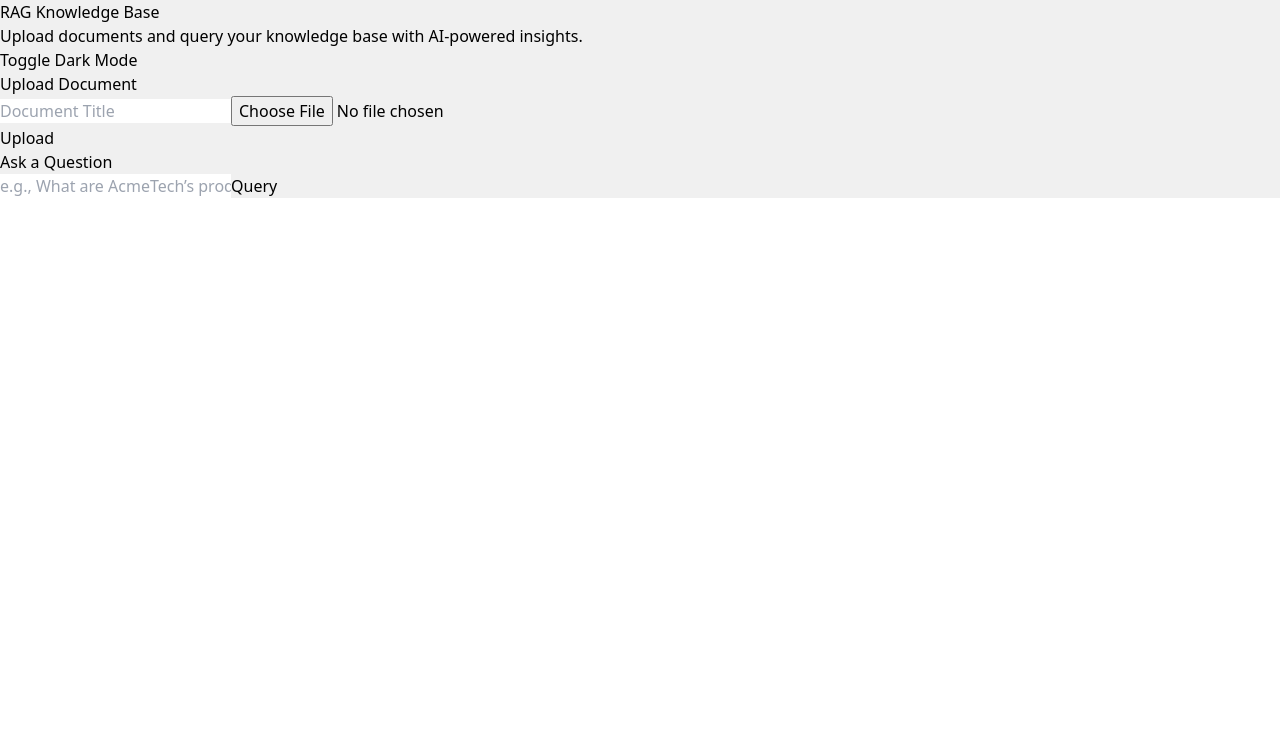
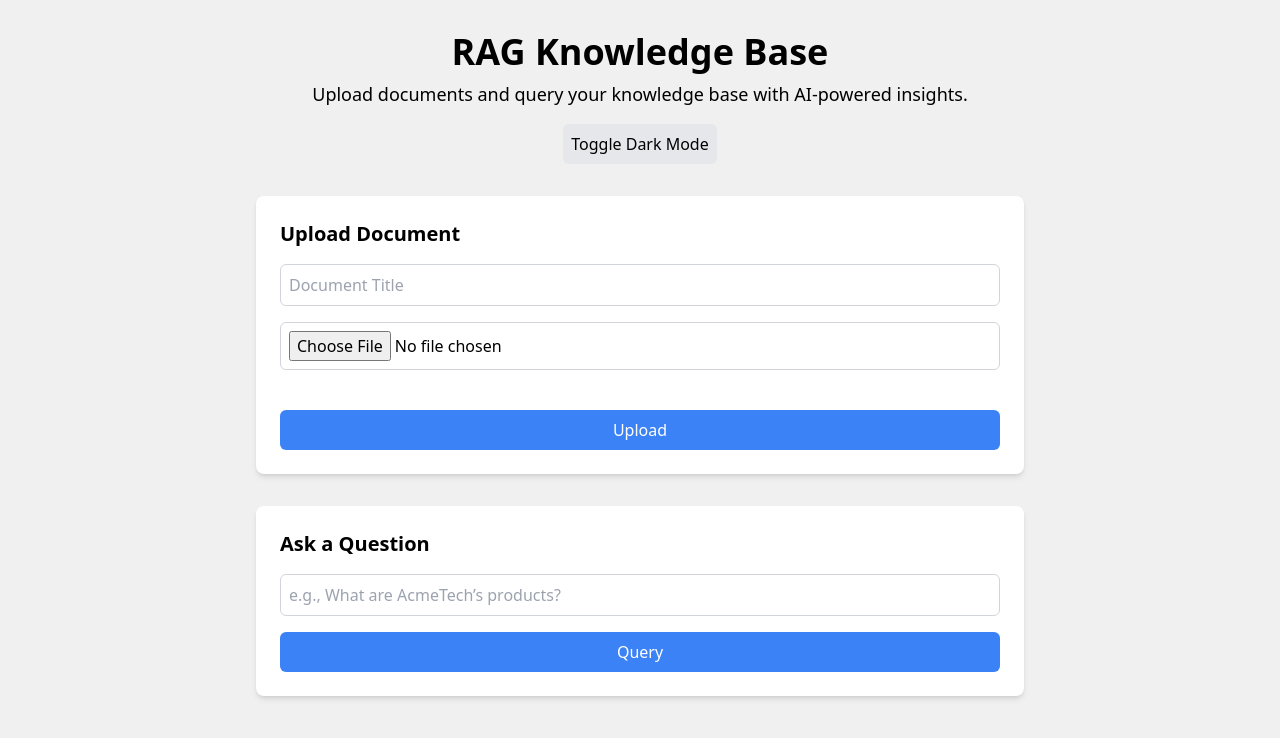
Before and after one commit to Gokulkiran418/rag-document-retrieval, a Next.js app: page / in a window 1280 px wide. Shown: the top 738 px of the page. Built offline with nearby package versions, Linux system fonts and the light colour scheme.

Commit message:
Add tailwind configuration

```diff
--- /dev/null
+++ b/postcss.config.js
@@ -0,0 +1,6 @@
+module.exports = {
+  plugins: {
+    tailwindcss: {},
+    autoprefixer: {},
+  },
+}
--- /dev/null
+++ b/tailwind.config.js
@@ -0,0 +1,20 @@
+// tailwind.config.js
+/** @type {import('tailwindcss').Config} */
+module.exports = {
+  content: [
+    './src/pages/**/*.{js,ts,jsx,tsx,mdx}',
+    './src/components/**/*.{js,ts,jsx,tsx,mdx}',
+    './src/app/**/*.{js,ts,jsx,tsx,mdx}',
+  ],
+  theme: {
+    extend: {
+      colors: {
+        primary: '#1D4ED8', // Blue for buttons
+        secondary: '#6B7280', // Gray for text
+        error: '#DC2626', // Red for errors
+        success: '#10B981', // Green for success
+      },
+    },
+  },
+  plugins: [],
+};
```
